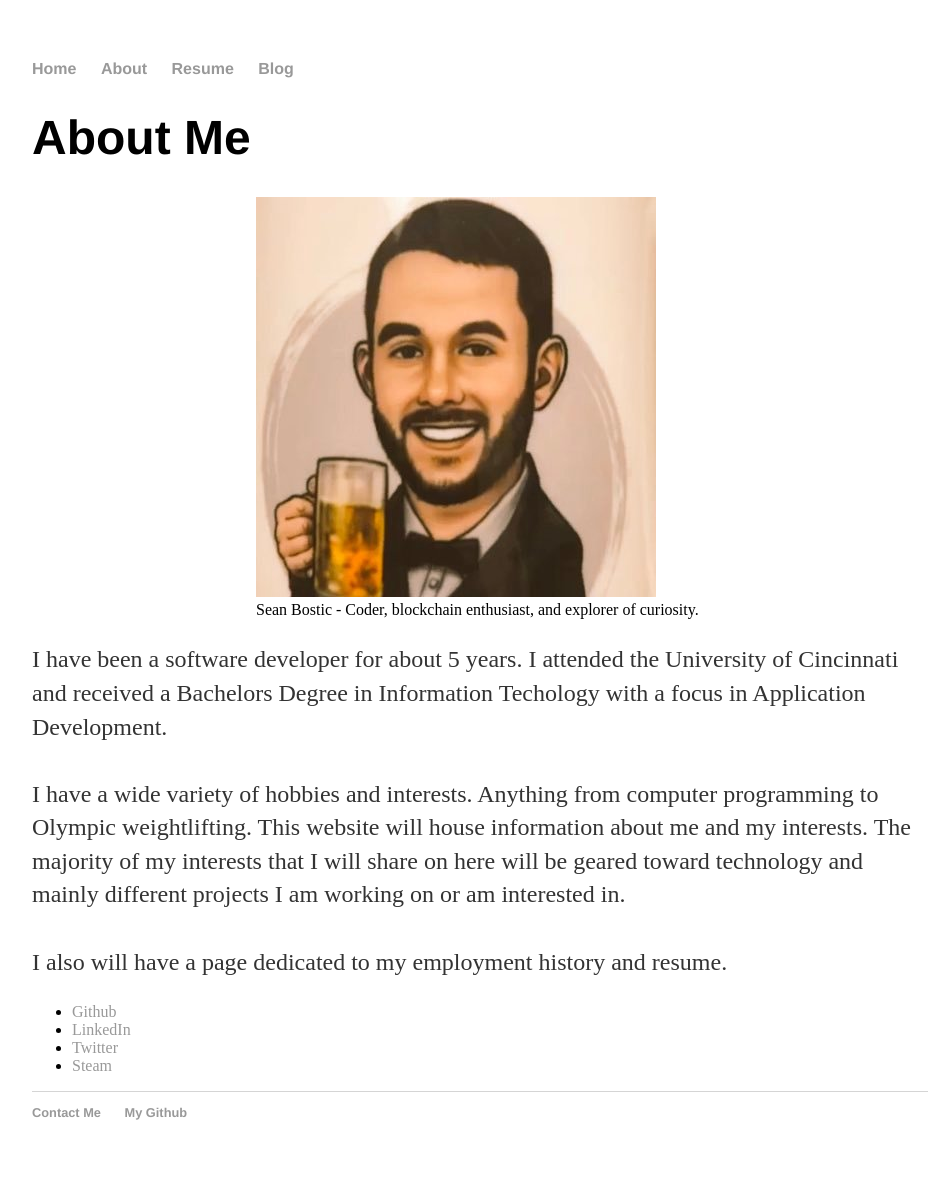
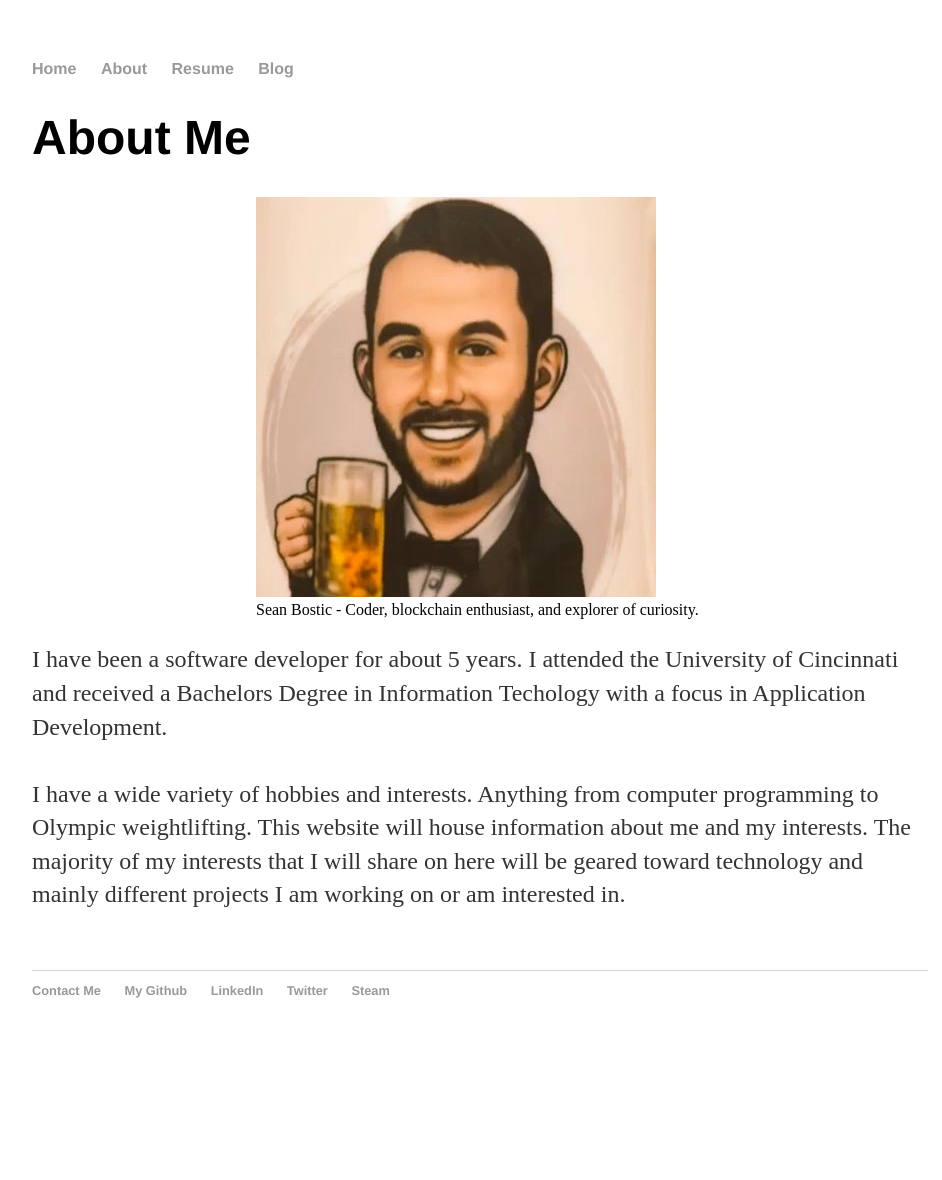
Before and after one commit to sean-bostic/sean-bostic.github.io, a Jekyll site: the page built from about/index.html, in a window 1280 px wide. Shown: the whole page, without its empty margins (160-1102 px from the left). Built offline with Jekyll 4.4.1, drawn with Linux system fonts in a browser that asks for light colours; after the commit the page ends 1058 px from its top, so only the background shows below that.

Commit message:
Updating pages

```diff
--- a/_layouts/default.html
+++ b/_layouts/default.html
@@ -23,6 +23,9 @@
         <ul>
             <li><a href="mailto:sean.bostic@gmail.com">Contact Me</a></li>
             <li><a href="https://github.com/sean-bostic" target="_blank">My Github</a></li>
+            <li><a href="https://www.linkedin.com/in/seanbostic/">LinkedIn</a></li>
+            <li><a href="https://twitter.com/BosticSean">Twitter</a></li>
+            <li><a href="https://steamcommunity.com/id/skunkworks92">Steam</a></li>
         </ul>
     </footer>
 </body>
--- a/about/index.html
+++ b/about/index.html
@@ -20,13 +20,6 @@ title: About Sean Bostic
         The majority of my interests that I will share on here will be geared toward technology and mainly different
         projects I am working on or am interested in.
         </br></br>
-        I also will have a page dedicated to my employment history and resume.
+
     </p>
-
-    <ul class="contacts" id="contact-list">
-        <li><a href="https://github.com/sean-bostic">Github</a></li>
-        <li><a href="https://www.linkedin.com/in/seanbostic/">LinkedIn</a></li>
-        <li><a href="https://twitter.com/BosticSean">Twitter</a></li>
-        <li><a href="https://steamcommunity.com/id/skunkworks92">Steam</a></li>
-    </ul>
 </div>
```
Also changed, not shown: index.html (+11 -15 lines).
